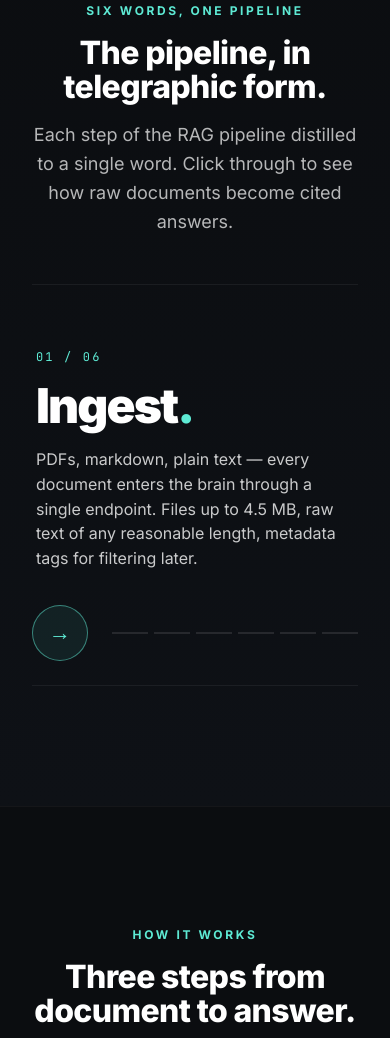
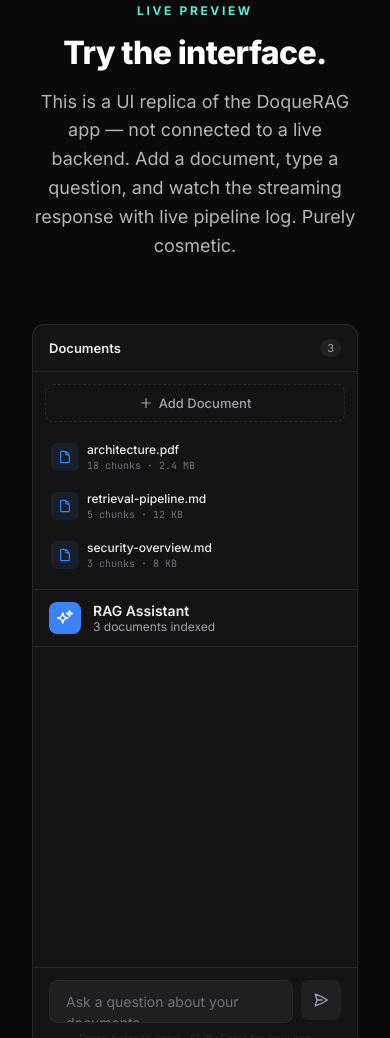
Before and after one commit to zazikant/personal-website, a website: page index.html in a window 390 px wide. Shown: the part 962-2000 px from the top of the page. Drawn offline with nearby package versions, Linux system fonts and the light colour scheme.

Commit message:
Add documents panel with Add button, remove concepts slider, reposition demo
- Remove the 'Concepts' telegraphic slider section entirely (HTML, CSS,
  JS, and boot call). The initConceptSlider function, concept-gallery
  markup, and all related styles are gone.

- Move the Live Preview demo section to where the concepts slider was
  (right after the hero carousel, before How It Works). This makes the
  interactive demo the first thing visitors see after the hero.

- Restructure the demo into a two-pane layout matching the RAG app:
  - Left pane (240px): Documents panel with header, document count
    badge, 'Add Document' button (dashed border, plus icon), and a
    scrollable list of indexed documents. Each doc shows a file icon,
    filename, chunk count, and file size. Hover reveals a delete button.
  - Right pane: The chat interface (header, messages, input) unchanged.

- Add dummy 'Add Document' behavior: clicking the button adds a new
  document to the list with a random filename from a pool (meeting-
  notes.md, project-spec.pdf, api-docs.md, etc.), realistic file size
  and chunk count, and a blue flash animation on the new item.

- Document delete: each document has a trash icon that appears on hover;
  clicking it removes the document from the list and updates the count.

- 3 initial dummy documents (architecture.pdf, retrieval-pipeline.md,
  security-overview.md) so the panel isn't empty on load.

- Update hero CTA link from #concepts to #demo.
- Responsive: on mobile (<700px), the two panes stack vertically with
  the documents panel on top.

```diff
--- a/index.html
+++ b/index.html
@@ -321,101 +321,6 @@
     color: rgba(255,255,255,0.7);
   }
 
-  /* ─── Concepts slider (from gallery-demo, image removed) ─────────────── */
-  #concepts {
-    background: linear-gradient(180deg, #0b0d10 0%, #0e1116 100%);
-    border-top: 1px solid rgba(255,255,255,0.04);
-    border-bottom: 1px solid rgba(255,255,255,0.04);
-  }
-  #concepts .section-head { margin-bottom: 48px; }
-
-  #concept-gallery {
-    max-width: 980px;
-    margin: 0 auto;
-    position: relative;
-    overflow: hidden;
-    padding: 56px 0 24px;
-    border-top: 1px solid rgba(255,255,255,0.06);
-    border-bottom: 1px solid rgba(255,255,255,0.06);
-  }
-  #concept-stage {
-    position: relative;
-    width: 100%;
-    min-height: 240px;
-  }
-  .concept-slide {
-    display: flex;
-    flex-direction: column;
-    justify-content: center;
-    gap: 18px;
-    width: 100%;
-    padding: 8px 4px;
-  }
-  .concept-num {
-    font-family: "JetBrains Mono", monospace;
-    font-size: 12px;
-    color: #5eead4;
-    letter-spacing: 0.18em;
-  }
-  .concept-title {
-    font-size: clamp(48px, 9vw, 110px);
-    font-weight: 900;
-    letter-spacing: -0.04em;
-    line-height: 0.95;
-    color: #fff;
-  }
-  .concept-title .period { color: #5eead4; }
-  .concept-text {
-    font-size: clamp(16px, 2vw, 20px);
-    line-height: 1.55;
-    color: rgba(255,255,255,0.78);
-    max-width: 720px;
-  }
-  #concept-next {
-    display: inline-flex;
-    align-items: center;
-    justify-content: center;
-    width: 56px;
-    height: 56px;
-    border-radius: 50%;
-    border: 1px solid rgba(94,234,212,0.5);
-    background: rgba(94,234,212,0.08);
-    color: #5eead4;
-    cursor: pointer;
-    margin-top: 24px;
-    font-size: 22px;
-    user-select: none;
-    transition: background 0.2s ease, transform 0.2s ease;
-  }
-  #concept-next:hover {
-    background: rgba(94,234,212,0.2);
-    transform: translateX(4px);
-  }
-  #concept-progress {
-    display: flex;
-    gap: 6px;
-    margin-top: 24px;
-  }
-  .concept-bar {
-    flex: 1;
-    height: 2px;
-    background: rgba(255,255,255,0.1);
-    overflow: hidden;
-    position: relative;
-  }
-  .concept-bar.active::after {
-    content: '';
-    position: absolute;
-    inset: 0;
-    background: #5eead4;
-    transform-origin: left;
-    animation: barFill 5s linear forwards;
-  }
-  @keyframes barFill {
-    from { transform: scaleX(0); }
-    to { transform: scaleX(1); }
-  }
-
   /* ─── How it works ───────────────────────────────────────────────────── */
   #how {
     background: #0b0d10;
@@ -656,20 +561,165 @@
     .api-tab { white-space: nowrap; }
   }
 
+  /* ─── Documents panel (demo sidebar) ─────────────────────────────────── */
+  .demo-layout {
+    display: grid;
+    grid-template-columns: 240px 1fr;
+    gap: 0;
+    max-width: 960px;
+    margin: 0 auto;
+  }
+  .demo-docs-panel {
+    background: #141414;
+    border: 1px solid #262626;
+    border-right: none;
+    border-radius: 12px 0 0 12px;
+    display: flex;
+    flex-direction: column;
+    overflow: hidden;
+  }
+  .demo-docs-header {
+    padding: 14px 16px;
+    border-bottom: 1px solid #262626;
+    display: flex;
+    align-items: center;
+    justify-content: space-between;
+  }
+  .demo-docs-header h3 {
+    font-size: 13px;
+    font-weight: 600;
+    color: #ededed;
+    margin: 0;
+  }
+  .demo-docs-count {
+    font-size: 11px;
+    color: #a1a1aa;
+    background: rgba(255,255,255,0.05);
+    padding: 2px 7px;
+    border-radius: 10px;
+  }
+  .demo-docs-add {
+    margin: 12px;
+    padding: 10px;
+    border-radius: 8px;
+    border: 1px dashed #262626;
+    background: transparent;
+    color: #a1a1aa;
+    font-size: 13px;
+    font-weight: 500;
+    cursor: pointer;
+    transition: all 0.2s ease;
+    display: flex;
+    align-items: center;
+    justify-content: center;
+    gap: 6px;
+    font-family: inherit;
+  }
+  .demo-docs-add:hover {
+    border-color: #3b82f6;
+    color: #3b82f6;
+    background: rgba(59,130,246,0.05);
+  }
+  .demo-docs-add svg { width: 14px; height: 14px; }
+  .demo-docs-list {
+    flex: 1;
+    overflow-y: auto;
+    padding: 0 8px 8px;
+    max-height: 460px;
+  }
+  .demo-docs-list::-webkit-scrollbar { width: 4px; }
+  .demo-docs-list::-webkit-scrollbar-track { background: transparent; }
+  .demo-docs-list::-webkit-scrollbar-thumb { background: #262626; border-radius: 2px; }
+  .demo-doc-item {
+    display: flex;
+    align-items: flex-start;
+    gap: 8px;
+    padding: 8px 10px;
+    border-radius: 6px;
+    cursor: pointer;
+    transition: background 0.15s ease;
+    margin-bottom: 2px;
+  }
+  .demo-doc-item:hover { background: rgba(255,255,255,0.04); }
+  .demo-doc-item.new {
+    animation: demo-doc-flash 1.2s ease-out;
+  }
+  @keyframes demo-doc-flash {
+    0% { background: rgba(59,130,246,0.2); }
+    100% { background: transparent; }
+  }
+  .demo-doc-icon {
+    width: 28px;
+    height: 28px;
+    border-radius: 6px;
+    background: rgba(59,130,246,0.1);
+    display: flex;
+    align-items: center;
+    justify-content: center;
+    flex-shrink: 0;
+    margin-top: 1px;
+  }
+  .demo-doc-icon svg { width: 14px; height: 14px; color: #3b82f6; }
+  .demo-doc-info { flex: 1; min-width: 0; }
+  .demo-doc-name {
+    font-size: 12px;
+    font-weight: 500;
+    color: #ededed;
+    white-space: nowrap;
+    overflow: hidden;
+    text-overflow: ellipsis;
+    line-height: 1.4;
+  }
+  .demo-doc-meta {
+    font-size: 10px;
+    color: #71717a;
+    font-family: ui-monospace, "JetBrains Mono", monospace;
+    line-height: 1.4;
+  }
+  .demo-doc-delete {
+    background: none;
+    border: none;
+    color: #52525b;
+    cursor: pointer;
+    padding: 2px;
+    border-radius: 4px;
+    opacity: 0;
+    transition: all 0.15s ease;
+    flex-shrink: 0;
+  }
+  .demo-doc-item:hover .demo-doc-delete { opacity: 1; }
+  .demo-doc-delete:hover { color: #ef4444; background: rgba(239,68,68,0.1); }
+  .demo-doc-delete svg { width: 12px; height: 12px; }
+
+  .demo-chat-panel {
+    background: #141414;
+    border: 1px solid #262626;
+    border-radius: 0 12px 12px 0;
+    display: flex;
+    flex-direction: column;
+    overflow: hidden;
+  }
+
+  @media (max-width: 700px) {
+    .demo-layout { grid-template-columns: 1fr; }
+    .demo-docs-panel {
+      border-radius: 12px 12px 0 0;
+      border-right: 1px solid #262626;
+      border-bottom: none;
+    }
+    .demo-chat-panel {
+      border-radius: 0 0 12px 12px;
+    }
+    .demo-docs-list { max-height: 200px; }
+  }
+
   /* ─── Live demo (RAG app UI replica) ─────────────────────────────────── */
   #demo {
     background: #0a0a0a;
     border-top: 1px solid rgba(255,255,255,0.04);
   }
-  .demo-wrapper {
-    max-width: 720px;
-    margin: 0 auto;
-    background: #141414;
-    border: 1px solid #262626;
-    border-radius: 12px;
-    overflow: hidden;
-    display: flex;
-    flex-direction: column;
+  .demo-chat-panel {
+    /* styles moved to .demo-chat-panel in documents panel CSS above */
   }
 
   /* Demo header */
@@ -1476,24 +1526,80 @@
 
 </div>
 
-<!-- ─── Concepts slider (adapted from gallery-demo.html, image removed) ──── -->
-<section class="section" id="concepts">
+<!-- ─── Live demo (RAG app UI replica — two-pane with documents + chat) ──── -->
+<section class="section" id="demo">
   <div class="container">
     <div class="section-head">
-      <div class="section-eyebrow">Six Words, One Pipeline</div>
-      <h2 class="section-title">The pipeline, in telegraphic form.</h2>
-      <p class="section-desc">Each step of the RAG pipeline distilled to a single word. Click through to see how raw documents become cited answers.</p>
+      <div class="section-eyebrow">Live Preview</div>
+      <h2 class="section-title">Try the interface.</h2>
+      <p class="section-desc">This is a UI replica of the DoqueRAG app — not connected to a live backend. Add a document, type a question, and watch the streaming response with live pipeline log. Purely cosmetic.</p>
     </div>
 
-    <div id="concept-gallery">
-      <div id="concept-stage"></div>
-      <div style="display:flex; align-items:center; justify-content:space-between; gap:24px;">
-        <button id="concept-next" role="button" tabindex="0" aria-label="Next concept">→</button>
-        <div id="concept-progress" style="flex:1; max-width:520px;"></div>
+    <div class="demo-layout">
+      <!-- Documents Panel -->
+      <div class="demo-docs-panel">
+        <div class="demo-docs-header">
+          <h3>Documents</h3>
+          <span class="demo-docs-count" id="demoDocsCount">3</span>
+        </div>
+        <button class="demo-docs-add" id="demoAddDoc">
+          <svg fill="none" viewBox="0 0 24 24" stroke="currentColor" stroke-width="2">
+            <path stroke-linecap="round" stroke-linejoin="round" d="M12 4.5v15m7.5-7.5h-15" />
+          </svg>
+          Add Document
+        </button>
+        <div class="demo-docs-list" id="demoDocsList">
+          <!-- Documents populated by JS -->
+        </div>
+      </div>
+
+      <!-- Chat Panel -->
+      <div class="demo-chat-panel">
+        <!-- Header -->
+        <div class="demo-header">
+          <div class="demo-header-icon">
+            <svg fill="none" viewBox="0 0 24 24" stroke="currentColor" stroke-width="2">
+              <path stroke-linecap="round" stroke-linejoin="round" d="M9.813 15.904L9 18.75l-.813-2.846a4.5 4.5 0 00-3.09-3.09L2.25 12l2.846-.813a4.5 4.5 0 003.09-3.09L9 5.25l.813 2.846a4.5 4.5 0 003.09 3.09L15.75 12l-2.846.813a4.5 4.5 0 00-3.09 3.09zM18.259 8.715L18 9.75l-.259-1.035a3.375 3.375 0 00-2.455-2.456L14.25 6l1.036-.259a3.375 3.375 0 002.455-2.456L18 2.25l.259 1.035a3.375 3.375 0 002.455 2.456L21.75 6l-1.036.259a3.375 3.375 0 00-2.455 2.456z" />
+            </svg>
+          </div>
+          <div>
+            <div class="demo-header-title">RAG Assistant</div>
+            <div class="demo-header-sub" id="demoDocCount">3 documents indexed</div>
+          </div>
+        </div>
+
+        <!-- Messages -->
+        <div class="demo-messages" id="demoMessages">
+          <div class="demo-empty" id="demoEmpty">
+            <div class="demo-empty-icon">
+              <svg fill="none" viewBox="0 0 24 24" stroke="currentColor" stroke-width="1.5">
+                <path stroke-linecap="round" stroke-linejoin="round" d="M12 6.042A8.967 8.967 0 006 3.75c-1.052 0-2.062.18-3 .512v14.25A8.987 8.987 0 016 18c2.305 0 4.408.867 6 2.292m0-14.25a8.966 8.966 0 016-2.292c1.052 0 2.062.18 3 .512v14.25A8.987 8.987 0 0018 18a8.967 8.967 0 00-6 2.292m0-14.25v14.25" />
+              </svg>
+            </div>
+            <h3>Upload some documents and ask questions!</h3>
+            <p>Add a document on the left, then type a question below to query it with AI-powered search.</p>
+          </div>
+        </div>
+
+        <!-- Input -->
+        <div class="demo-input-area">
+          <form class="demo-input-form" id="demoForm">
+            <textarea class="demo-input" id="demoInput" placeholder="Ask a question about your documents…" rows="1"></textarea>
+            <button type="submit" class="demo-send-btn" id="demoSend" disabled>
+              <svg fill="none" viewBox="0 0 24 24" stroke="currentColor" stroke-width="2">
+                <path stroke-linecap="round" stroke-linejoin="round" d="M6 12L3.269 3.126A59.768 59.768 0 0121.485 12 59.77 59.77 0 013.27 20.876L5.999 12zm0 0h7.5" />
+              </svg>
+            </button>
+          </form>
+          <p class="demo-input-hint">Press Enter to send · Shift+Enter for new line</p>
+        </div>
       </div>
     </div>
+
+    <div class="demo-disclaimer">↑ UI preview only · responses are pre-written · no data is sent anywhere</div>
   </div>
 </section>
+
 
 <!-- ─── How it works ─────────────────────────────────────────────────────── -->
 <section class="section" id="how">
@@ -1761,60 +1867,6 @@ curl -X POST <span class="s">"https://api.doquerag.app/api/query"</span> \
   </div>
 </section>
 
-<!-- ─── Live demo (RAG app UI replica — streaming + thinking log) ───────── -->
-<section class="section" id="demo">
-  <div class="container">
-    <div class="section-head">
-      <div class="section-eyebrow">Live Preview</div>
-      <h2 class="section-title">Try the interface.</h2>
-      <p class="section-desc">This is a UI replica of the DoqueRAG app — not connected to a live backend. Type a question and watch the streaming response with live pipeline log. Purely cosmetic.</p>
-    </div>
-
-    <div class="demo-wrapper">
-      <!-- Header -->
-      <div class="demo-header">
-        <div class="demo-header-icon">
-          <svg fill="none" viewBox="0 0 24 24" stroke="currentColor" stroke-width="2">
-            <path stroke-linecap="round" stroke-linejoin="round" d="M9.813 15.904L9 18.75l-.813-2.846a4.5 4.5 0 00-3.09-3.09L2.25 12l2.846-.813a4.5 4.5 0 003.09-3.09L9 5.25l.813 2.846a4.5 4.5 0 003.09 3.09L15.75 12l-2.846.813a4.5 4.5 0 00-3.09 3.09zM18.259 8.715L18 9.75l-.259-1.035a3.375 3.375 0 00-2.455-2.456L14.25 6l1.036-.259a3.375 3.375 0 002.455-2.456L18 2.25l.259 1.035a3.375 3.375 0 002.455 2.456L21.75 6l-1.036.259a3.375 3.375 0 00-2.455 2.456z" />
-          </svg>
-        </div>
-        <div>
-          <div class="demo-header-title">RAG Assistant</div>
-          <div class="demo-header-sub" id="demoDocCount">3 documents indexed</div>
-        </div>
-      </div>
-
-      <!-- Messages -->
-      <div class="demo-messages" id="demoMessages">
-        <div class="demo-empty" id="demoEmpty">
-          <div class="demo-empty-icon">
-            <svg fill="none" viewBox="0 0 24 24" stroke="currentColor" stroke-width="1.5">
-              <path stroke-linecap="round" stroke-linejoin="round" d="M12 6.042A8.967 8.967 0 006 3.75c-1.052 0-2.062.18-3 .512v14.25A8.987 8.987 0 016 18c2.305 0 4.408.867 6 2.292m0-14.25a8.966 8.966 0 016-2.292c1.052 0 2.062.18 3 .512v14.25A8.987 8.987 0 0018 18a8.967 8.967 0 00-6 2.292m0-14.25v14.25" />
-            </svg>
-          </div>
-          <h3>Upload some documents and ask questions!</h3>
-          <p>Add your PDF or text documents on the left, then come back here to query them with AI-powered search.</p>
-        </div>
-      </div>
-
-      <!-- Input -->
-      <div class="demo-input-area">
-        <form class="demo-input-form" id="demoForm">
-          <textarea class="demo-input" id="demoInput" placeholder="Ask a question about your documents…" rows="1"></textarea>
-          <button type="submit" class="demo-send-btn" id="demoSend" disabled>
-            <svg fill="none" viewBox="0 0 24 24" stroke="currentColor" stroke-width="2">
-              <path stroke-linecap="round" stroke-linejoin="round" d="M6 12L3.269 3.126A59.768 59.768 0 0121.485 12 59.77 59.77 0 013.27 20.876L5.999 12zm0 0h7.5" />
-            </svg>
-          </button>
-        </form>
-        <p class="demo-input-hint">Press Enter to send · Shift+Enter for new line</p>
-      </div>
-    </div>
-
-    <div class="demo-disclaimer">↑ UI preview only · responses are pre-written · no data is sent anywhere</div>
-  </div>
-</section>
-
 <!-- ─── CTA banner ───────────────────────────────────────────────────────── -->
 <section id="cta-banner">
   <div class="container">
@@ -1840,8 +1892,7 @@ curl -X POST <span class="s">"https://api.doquerag.app/api/query"</span> \
         <a href="#how">How it works</a>
         <a href="#features">Features</a>
         <a href="#pricing">Pricing</a>
-        <a href="#concepts">Concepts</a>
-      </div>
+          </div>
       <div class="footer-col">
         <h4>Resources</h4>
         <a href="#stack">Tech stack</a>
@@ -2005,126 +2056,6 @@ function initHeroCarousel() {
 
   if (window.gsap) start();
   else console.error('[hero] GSAP failed to load');
-}
-
-/* ════════════════════════════════════════════════════════════════════
-   Concepts slider — adapted from gallery-demo.html.
-   Image layer removed; slides are text-only. Captions re-themed
-   around the six steps of the RAG pipeline.
-   ════════════════════════════════════════════════════════════════════ */
-function initConceptSlider() {
-  function start() {
-    if (!window.gsap) {
-      const s = document.createElement('script');
-      s.src = 'https://cdn.jsdelivr.net/npm/gsap@3.13/dist/gsap.min.js';
-      s.onload = start;
-      s.onerror = () => console.warn('GSAP failed; concept slider skipped');
-      document.head.appendChild(s);
-      return;
-    }
-
-    const root = document.getElementById('concept-gallery');
-    if (!root || root.dataset.telegraphicInit) return;
-    root.dataset.telegraphicInit = '1';
-
-    gsap.context(() => {
-      const stage = document.getElementById('concept-stage');
-      const nextBtn = document.getElementById('concept-next');
-      const progress = document.getElementById('concept-progress');
-      if (!stage || !nextBtn || !progress) return;
-
-      const captions = [
-        { title: 'Ingest',      text: 'PDFs, markdown, plain text — every document enters the brain through a single endpoint. Files up to 4.5 MB, raw text of any reasonable length, metadata tags for filtering later.' },
-        { title: 'Chunk',       text: 'Documents split into semantic chunks with overlap. Each chunk carries its filename, doc_type, project, and version — so retrieval can be scoped and every answer can be traced back to its source.' },
-        { title: 'Embed',       text: 'NVIDIA embedding models turn each chunk into a high-dimensional vector that captures meaning, not just keywords. Synonyms match. Paraphrases match. The brain understands intent.' },
-        { title: 'Retrieve',    text: 'Pinecone finds the most relevant chunks in milliseconds. Query expansion rewrites synonyms before retrieval. Top-K is pulled, grouped by filename, and reranked by avgScore × log(chunkCount + 1).' },
-        { title: 'Synthesize',  text: 'An LLM reducer merges the most relevant chunks into one coherent answer. It extracts key points, detects conflicts across sources, and produces a unified response — not a stitched-together list.' },
-        { title: 'Cite',        text: 'Every answer ships with a sources array of filenames. Only files that still exist in the documents table are returned. Deleted docs are never cited. You can verify everything.' }
-      ];
-
-      const slides = [];
-      captions.forEach((cap, i) => {
-        const slide = document.createElement('div');
-        slide.className = 'concept-slide';
-        slide.innerHTML =
-          '<div class="concept-num">' + String(i + 1).padStart(2, '0') + ' / 06</div>' +
-          '<div class="concept-title">' + cap.title + '<span class="period">.</span></div>' +
-          '<div class="concept-text">' + cap.text + '</div>';
-        stage.appendChild(slide);
-        slides.push(slide);
-      });
-
-      // Progress bars
-      captions.forEach((_, i) => {
-        const bar = document.createElement('div');
-        bar.className = 'concept-bar' + (i === 0 ? ' active' : '');
-        progress.appendChild(bar);
-      });
-      const bars = progress.querySelectorAll('.concept-bar');
-
-      let current = 0;
-      let animating = false;
-
-      gsap.set(slides, { position: 'absolute', top: 0, left: 0, width: '100%', opacity: 0, xPercent: 100 });
-      gsap.set(slides[0], { opacity: 1, xPercent: 0 });
-      stage.style.height = slides[0].offsetHeight + 'px';
-
-      function setActiveBar(idx) {
-        bars.forEach((b, i) => {
-          b.classList.remove('active');
-          // force reflow to restart animation
-          if (i === idx) {
-            void b.offsetWidth;
-            b.classList.add('active');
-          }
-        });
-      }
-
-      function goTo(next) {
-        if (animating) return;
-        animating = true;
-        const dir = next > current ? 1 : -1;
-        const outSlide = slides[current];
-        const inSlide = slides[next];
-        current = next;
-
-        gsap.timeline({ onComplete: () => { animating = false; } })
-          .to(outSlide, { xPercent: -100 * dir, opacity: 0, duration: 0.55, ease: 'power2.inOut' }, 0)
-          .fromTo(inSlide,
-            { xPercent: 100 * dir, opacity: 0 },
-            { xPercent: 0, opacity: 1, duration: 0.55, ease: 'power2.inOut' }, 0)
-          .fromTo(inSlide.querySelectorAll('.concept-num, .concept-title, .concept-text'),
-            { y: 24, opacity: 0 },
-            { y: 0, opacity: 1, duration: 0.45, stagger: 0.1, ease: 'power2.out' }, 0.25);
-
-        setActiveBar(current);
-      }
-
-      function nextSlide() { goTo((current + 1) % slides.length); }
-
-      nextBtn.addEventListener('click', nextSlide);
-      nextBtn.addEventListener('keydown', e => {
-        if (e.key === 'Enter' || e.key === ' ') { e.preventDefault(); nextSlide(); }
-      });
-
-      let timer = gsap.delayedCall(5, function repeat() {
-        nextSlide();
-        timer.restart(true);
-      });
-
-      gsap.from(root, { opacity: 0, y: 40, duration: 0.8, ease: 'power2.out' });
-
-      window.addEventListener('resize', () => {
-        stage.style.height = slides[current].offsetHeight + 'px';
-      });
-    }, root);
-  }
-
-  if (document.readyState === 'loading') {
-    document.addEventListener('DOMContentLoaded', start);
-  } else {
-    start();
-  }
 }
 
 /* ════════════════════════════════════════════════════════════════════
@@ -2286,6 +2217,81 @@ function initDemo() {
   const formEl     = document.getElementById('demoForm');
 
   if (!messagesEl || !inputEl || !sendBtn) return;
+
+  // ── Documents panel ─────────────────────────────────────────────────
+  const docsListEl   = document.getElementById('demoDocsList');
+  const docsCountEl  = document.getElementById('demoDocsCount');
+  const addDocBtn    = document.getElementById('demoAddDoc');
+  const docCountEl2  = document.getElementById('demoDocCount');
+
+  const FILE_SVG_SMALL = '<svg fill="none" viewBox="0 0 24 24" stroke="currentColor" stroke-width="2"><path stroke-linecap="round" stroke-linejoin="round" d="M19.5 14.25v-2.625a3.375 3.375 0 00-3.375-3.375h-1.5A1.125 1.125 0 0113.5 7.125v-1.5a3.375 3.375 0 00-3.375-3.375H8.25m2.25 0H5.625c-.621 0-1.125.504-1.125 1.125v17.25c0 .621.504 1.125 1.125 1.125h12.75c.621 0 1.125-.504 1.125-1.125V11.25a9 9 0 00-9-9z" /></svg>';
+  const TRASH_SVG = '<svg fill="none" viewBox="0 0 24 24" stroke="currentColor" stroke-width="2"><path stroke-linecap="round" stroke-linejoin="round" d="M14.74 9l-.346 9m-4.788 0L9.26 9m9.968-3.21c.342.052.682.107 1.022.166m-1.022-.165L18.16 19.673a2.25 2.25 0 01-2.244 2.077H8.084a2.25 2.25 0 01-2.244-2.077L4.772 5.79m14.456 0a48.108 48.108 0 00-3.478-.397m-12 .562c.34-.059.68-.114 1.022-.165m0 0a48.11 48.11 0 013.478-.397m7.5 0v-.916c0-1.18-.91-2.164-2.09-2.201a51.964 51.964 0 00-3.32 0c-1.18.037-2.09 1.022-2.09 2.201v.916m7.5 0a48.667 48.667 0 00-7.5 0" /></svg>';
+
+  // Initial dummy documents
+  let documents = [
+    { name: 'architecture.pdf', size: '2.4 MB', chunks: 18, uploaded: '2 hours ago' },
+    { name: 'retrieval-pipeline.md', size: '12 KB', chunks: 5, uploaded: '5 hours ago' },
+    { name: 'security-overview.md', size: '8 KB', chunks: 3, uploaded: '1 day ago' },
+  ];
+
+  const dummyFilenames = [
+    'meeting-notes.md', 'project-spec.pdf', 'api-docs.md', 'research-paper.pdf',
+    'config.yaml', 'user-guide.md', 'changelog.txt', 'design-spec.pdf',
+    'data-dictionary.md', 'runbook.pdf', 'retrospective.md', 'roadmap.pdf'
+  ];
+  let dummyIdx = 0;
+
+  function renderDocs() {
+    if (!docsListEl) return;
+    docsListEl.innerHTML = '';
+    for (const doc of documents) {
+      const item = document.createElement('div');
+      item.className = 'demo-doc-item';
+      item.innerHTML =
+        '<div class="demo-doc-icon">' + FILE_SVG_SMALL + '</div>' +
+        '<div class="demo-doc-info">' +
+          '<div class="demo-doc-name">' + escapeHtml(doc.name) + '</div>' +
+          '<div class="demo-doc-meta">' + doc.chunks + ' chunks · ' + doc.size + '</div>' +
+        '</div>' +
+        '<button class="demo-doc-delete" title="Delete">' + TRASH_SVG + '</button>';
+      // Delete handler
+      item.querySelector('.demo-doc-delete').addEventListener('click', (e) => {
+        e.stopPropagation();
+        documents = documents.filter(d => d.name !== doc.name);
+        renderDocs();
+      });
+      docsListEl.appendChild(item);
+    }
+    // Update counts
+    if (docsCountEl) docsCountEl.textContent = documents.length;
+    if (docCountEl2) {
+      docCountEl2.textContent = documents.length + ' document' + (documents.length !== 1 ? 's' : '') + ' indexed';
+    }
+    // Update empty state visibility
+    if (emptyEl) {
+      emptyEl.style.display = messagesEl.children.length > 0 ? 'none' : '';
+    }
+  }
+
+  function addDummyDoc() {
+    const name = dummyFilenames[dummyIdx % dummyFilenames.length];
+    dummyIdx++;
+    const isPdf = name.endsWith('.pdf');
+    const size = isPdf ? (Math.random() * 3 + 0.5).toFixed(1) + ' MB' : (Math.random() * 20 + 4).toFixed(0) + ' KB';
+    const chunks = isPdf ? Math.floor(Math.random() * 20 + 5) : Math.floor(Math.random() * 8 + 2);
+    documents.unshift({ name, size, chunks, uploaded: 'just now' });
+    renderDocs();
+    // Flash the new doc
+    const firstItem = docsListEl.querySelector('.demo-doc-item');
+    if (firstItem) firstItem.classList.add('new');
+  }
+
+  if (addDocBtn) {
+    addDocBtn.addEventListener('click', addDummyDoc);
+  }
+
+  renderDocs();
+
 
   // ── Pre-written Q&A pairs ──────────────────────────────────────────
   const responses = [
@@ -2632,7 +2638,6 @@ function initDemo() {
 
 document.addEventListener('DOMContentLoaded', () => {
   initHeroCarousel();
-  initConceptSlider();
   initContactModal();
   initApiTabs();
   initDemo();
```
